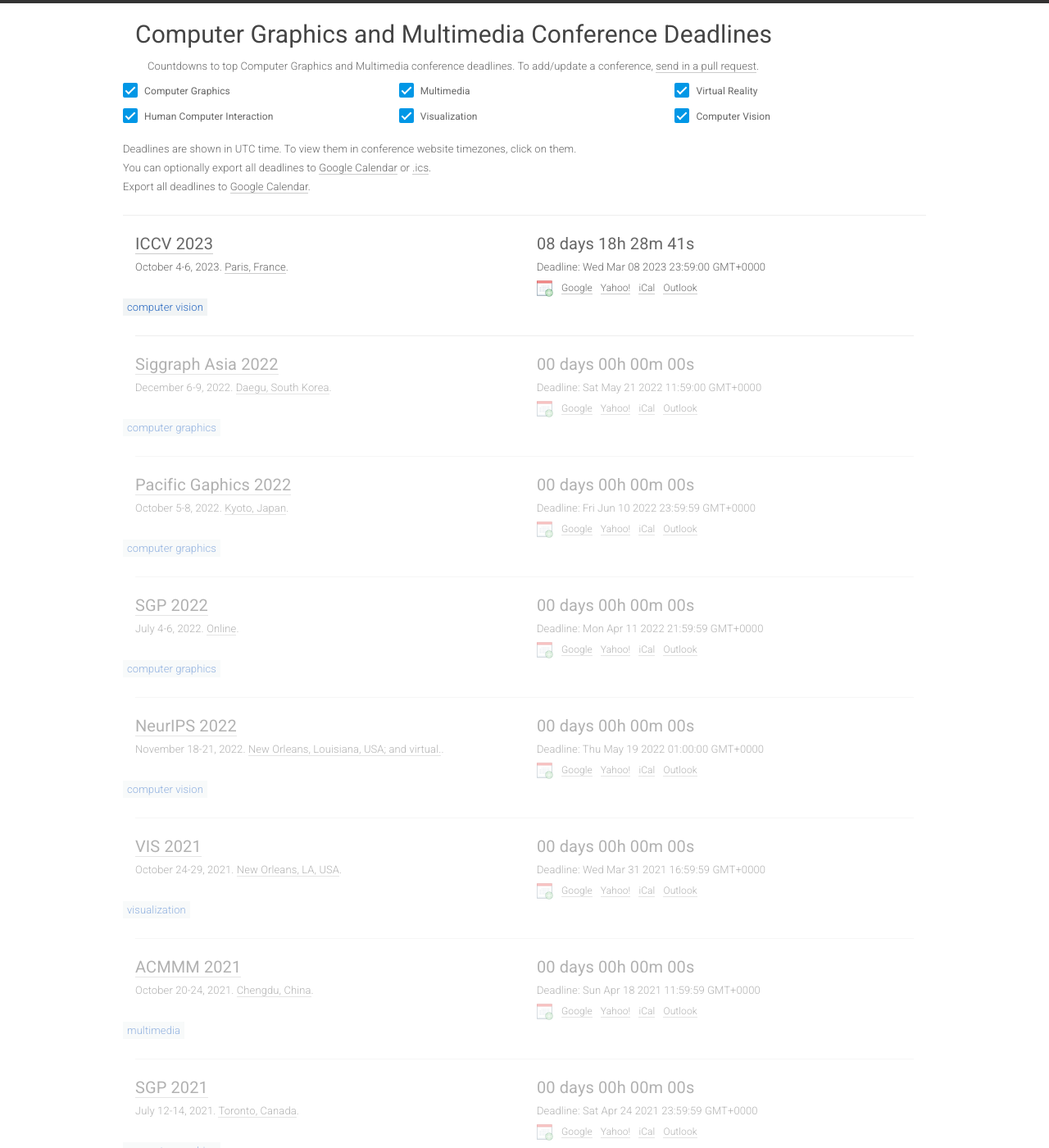
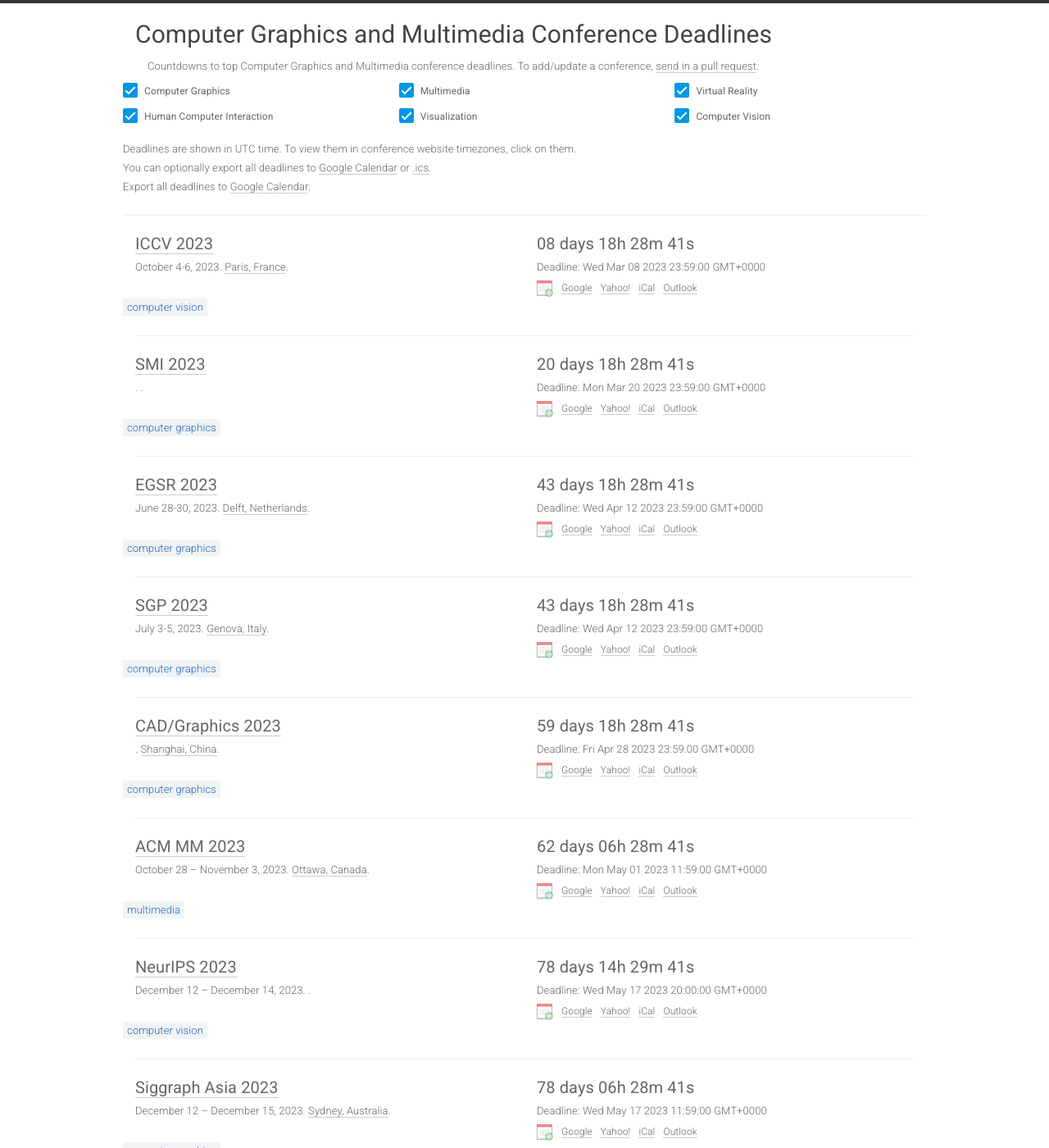
Before and after one commit to JianweiHu94/cgm-deadlines, a Jekyll site: the page built from index.html, in a window 1280 px wide and 1400 px high. Shown: the whole window at 82% size. Built offline with Jekyll 4.4.1, drawn with Linux system fonts in a browser that asks for light colours; nearby versions of some CDN libraries; some of the changed text lies outside the part shown.

Commit message:
Update conferences.yml

```diff
--- a/_data/conferences.yml
+++ b/_data/conferences.yml
@@ -10,11 +10,91 @@
   place: Paris, France
   sub: CV
 
+- title: SMI
+  year: 2023
+  id: smi2023
+  link:
+  deadline: '2023-03-20 23:59:00'
+  timezone: GMT
+  date:
+  place:
+  sub: CG
+
+- title: EGSR
+  year: 2023
+  id: egsr2023
+  link: https://conferences.eg.org/egsr2023/
+  deadline: '2023-04-12 23:59:00'
+  timezone: GMT
+  date: June 28-30, 2023
+  place: Delft, Netherlands
+  sub: CG
+
+- title: SGP
+  year: 2023
+  id: sgp2023
+  link: https://sgp2023.github.io/
+  deadline: '2023-04-12 23:59:00'
+  timezone: UTC
+  date: July 3-5, 2023
+  place: Genova, Italy
+  sub: CG
+
+- title: CAD/Graphics
+  year: 2023
+  id: cadg2023
+  link:
+  deadline: '2023-04-28 23:59:00'
+  timezone: UTC
+  date:
+  place: Shanghai, China
+  sub: CG
+
+- title: ACM MM
+  year: 2023
+  id: acmmm023
+  link: https://www.acmmm2023.org/
+  deadline: '2023-04-30 23:59:00'
+  timezone: UTC-12
+  date: October 28 – November 3, 2023
+  place: Ottawa, Canada
+  sub: MM
+
+- title: NeurIPS
+  year: 2023
+  id: nips023
+  link: https://neurips.cc/
+  deadline: '2023-05-17 20:00:00'
+  timezone: UTC
+  date: December 12 – December 14, 2023
+  place:
+  sub: CV
+
+- title: Siggraph Asia
+  year: 2023
+  id: sig_asisa2023
+  link: https://asia.siggraph.org/2023/
+  deadline: '2023-05-16 23:59:00'
+  timezone: UTC-12
+  date: December 12 – December 15, 2023
+  place: Sydney, Australia
+  sub: CG
+
+- title: Pacific Graphics
+  year: 2023
+  id: pg2023
+  link:
+  deadline: '2023-06-06 23:59:00'
+  timezone: UTC-12
+  date:
+  place:
+  sub: CG
+
 - title: Siggraph Asia
   year: 2022
   id: sig_asia2022
   link: https://sa2022.siggraph.org/en/submissions/technical-papers
-  deadline: '2022-05-20 23:59:00'
+  deadline: '2022-05-16 23:59:00'
   timezone: UTC-12
   date: December 6-9, 2022
   place: Daegu, South Korea
```
